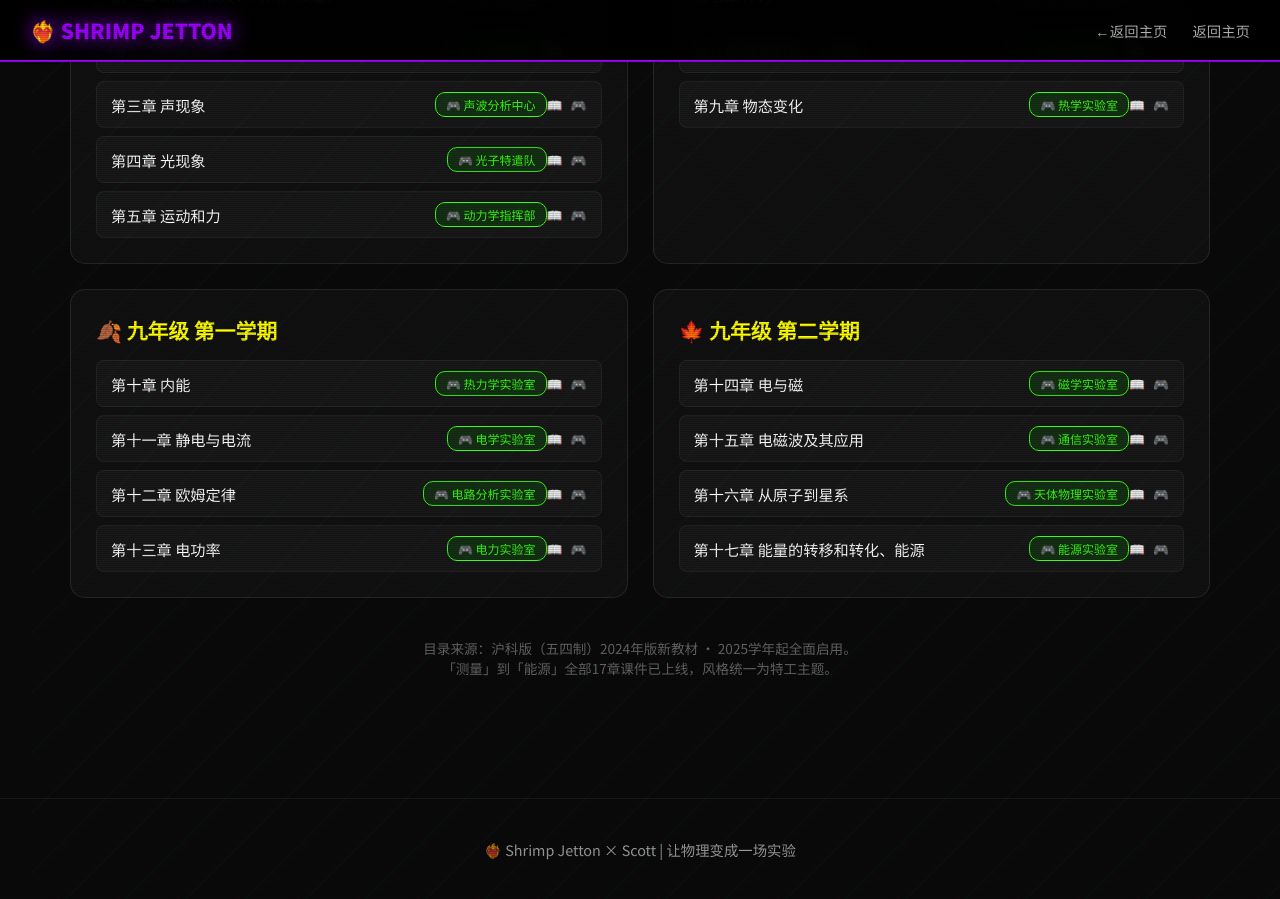
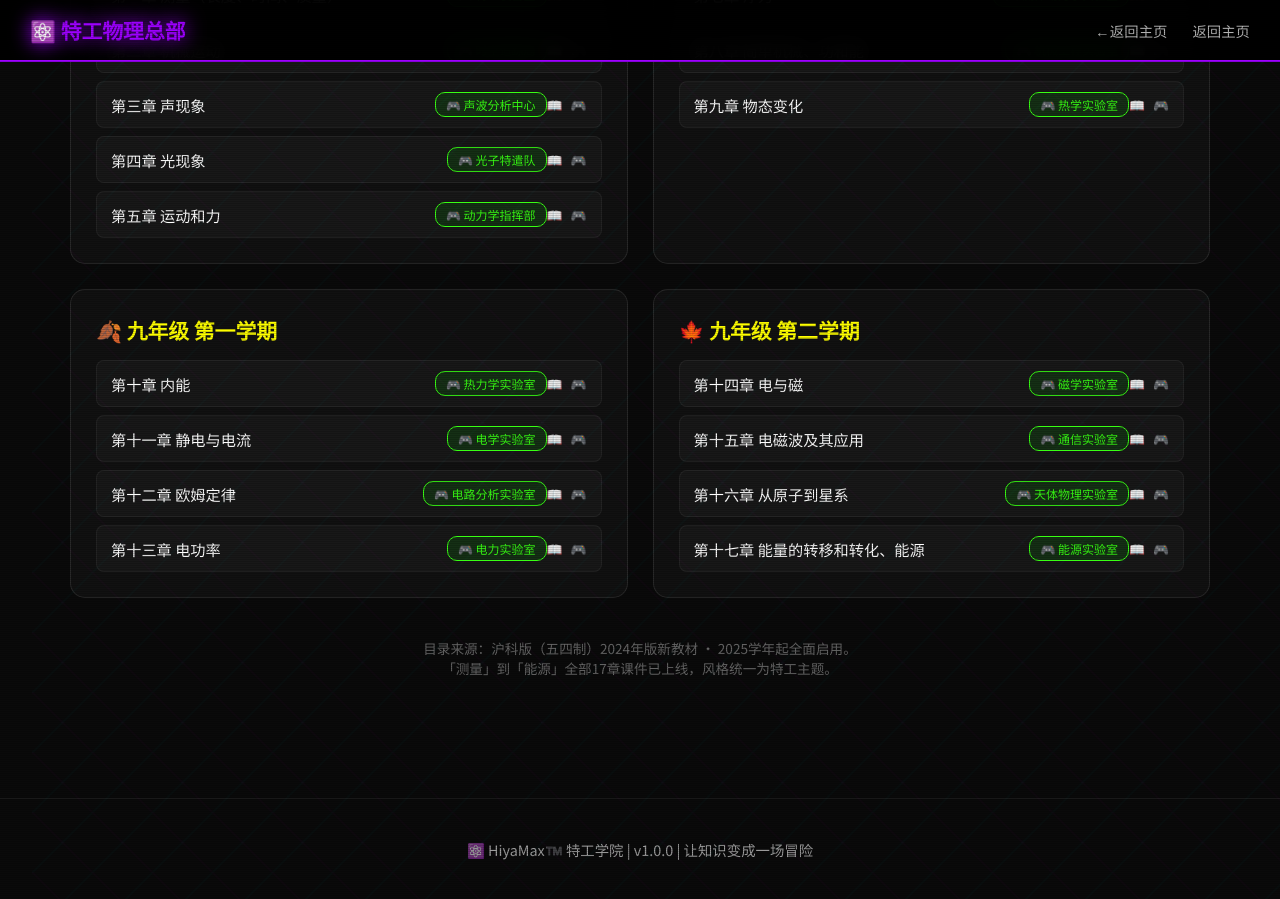
Before and after one commit to hiyaScott/hiyamax-home, a Jekyll site: the page projects/physics8-9/index.html, which Jekyll copies as it is, in a window 1280 px wide and 900 px high, scrolled down 791 px. Built offline with Jekyll 4.4.1, drawn with Linux system fonts in a browser that asks for light colours.

Commit message:
fix(projects): brand fix, version sync, and card layout
1. Brand fix:
   - math6-9/index.html: nav-brand → 🧮 特工数学局, footer → HiyaMax™️
   - physics8-9/index.html: title/nav-brand/footer → ⚛️ 特工物理总部

2. Version tracking:
   - Add VERSION file (v1.0.0) to both math6-9/ and physics8-9/
   - Version displayed in footer

3. Card layout fix:
   - projects-list.html: 2-col → 3-col grid (match games/books)
   - Remove broken image paths from _projects data, use emoji+gradient

4. Sync:
   - Apply d33c0e28 debug fix to physics8-9/courseware-physics/grade8-sem1-ch01/

```diff
--- a/_layouts/projects-list.html
+++ b/_layouts/projects-list.html
@@ -110,7 +110,7 @@ body {
 /* Projects Grid */
 .projects-grid {
   display: grid;
-  grid-template-columns: repeat(2, 1fr);
+  grid-template-columns: repeat(3, 1fr);
   gap: 24px;
   align-items: stretch;
 }
@@ -291,7 +291,7 @@ body {
 }
 
 @media (max-width: 768px) {
-  .projects-grid { grid-template-columns: repeat(2, 1fr); }
+  .projects-grid { grid-template-columns: 1fr; }
   .projects-text-fixed { font-size: clamp(50px, 14vw, 100px); top: 80px; }
   .footer { padding: 20px; }
 }
--- a/projects/math6-9/index.html
+++ b/projects/math6-9/index.html
@@ -88,7 +88,7 @@
 <body>
     <div class="glitch-bg"></div>
     <nav class="nav">
-        <div class="nav-brand">❤️‍🔥 SHRIMP JETTON</div>
+        <div class="nav-brand">🧮 特工数学局</div>
         <div class="nav-links">
             <a href="/">← 返回主页</a>
             <a href="/">返回主页</a>
@@ -510,7 +510,7 @@
         </div>
     </main>
     <footer class="footer">
-        <p>❤️‍🔥 Shrimp Jetton × Scott | 让数学变成一场冒险</p>
+        <p>🧮 HiyaMax™️ 特工学院 | v1.0.0 | 让知识变成一场冒险</p>
     </footer>
 </body>
 </html>
--- a/projects/physics8-9/index.html
+++ b/projects/physics8-9/index.html
@@ -3,7 +3,7 @@
 <head>
     <meta charset="UTF-8">
     <meta name="viewport" content="width=device-width, initial-scale=1.0">
-    <title>初中物理 | 虾折腾研究</title>
+    <title>初中物理 | 特工物理总部</title>
     <style>
         @import url('https://fonts.googleapis.com/css2?family=Noto+Sans+SC:wght@400;700;900&family=Share+Tech+Mono&display=swap');
         * { margin: 0; padding: 0; box-sizing: border-box; }
@@ -80,7 +80,7 @@
 <body>
     <div class="glitch-bg"></div>
     <nav class="nav">
-        <div class="nav-brand">❤️‍🔥 SHRIMP JETTON</div>
+        <div class="nav-brand">⚛️ 特工物理总部</div>
         <div class="nav-links">
             <a href="/">← 返回主页</a>
             <a href="/">返回主页</a>
@@ -306,7 +306,8 @@
         </p>
     </main>
     <footer class="footer">
-        <p>❤️‍🔥 Shrimp Jetton × Scott | 让物理变成一场实验</p>
+        <p>⚛️ HiyaMax™️ 特工学院 | v1.0.0 | 让知识变成一场冒险</p>
+    </footer>
     </footer>
 </body>
 </html>
```
Also changed, not shown: _projects/math-junior.md (+0 -1 lines), _projects/physics-junior.md (+0 -1 lines), projects/physics8-9/courseware-physics/grade8-sem1-ch01/index.html (+30 -24 lines), 2 other files.
